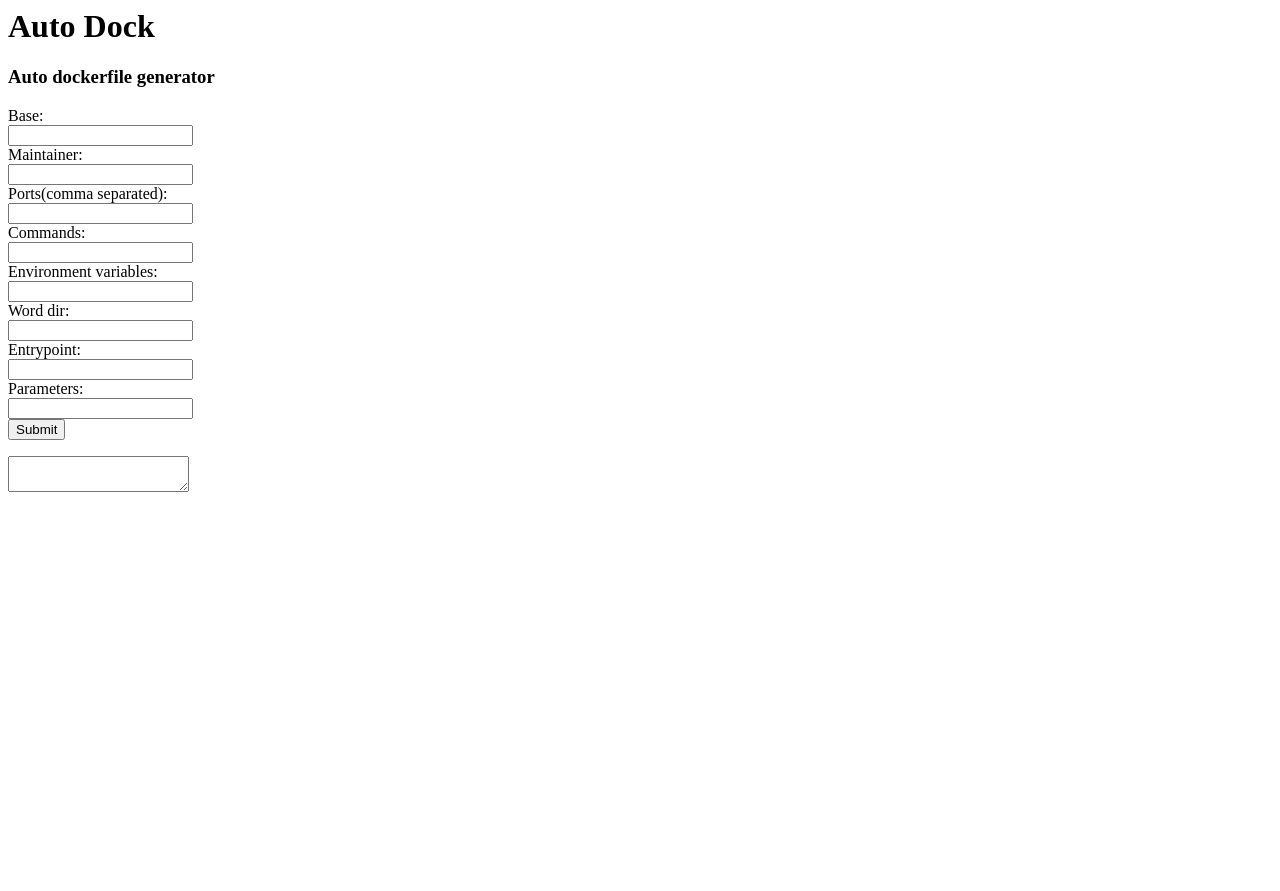
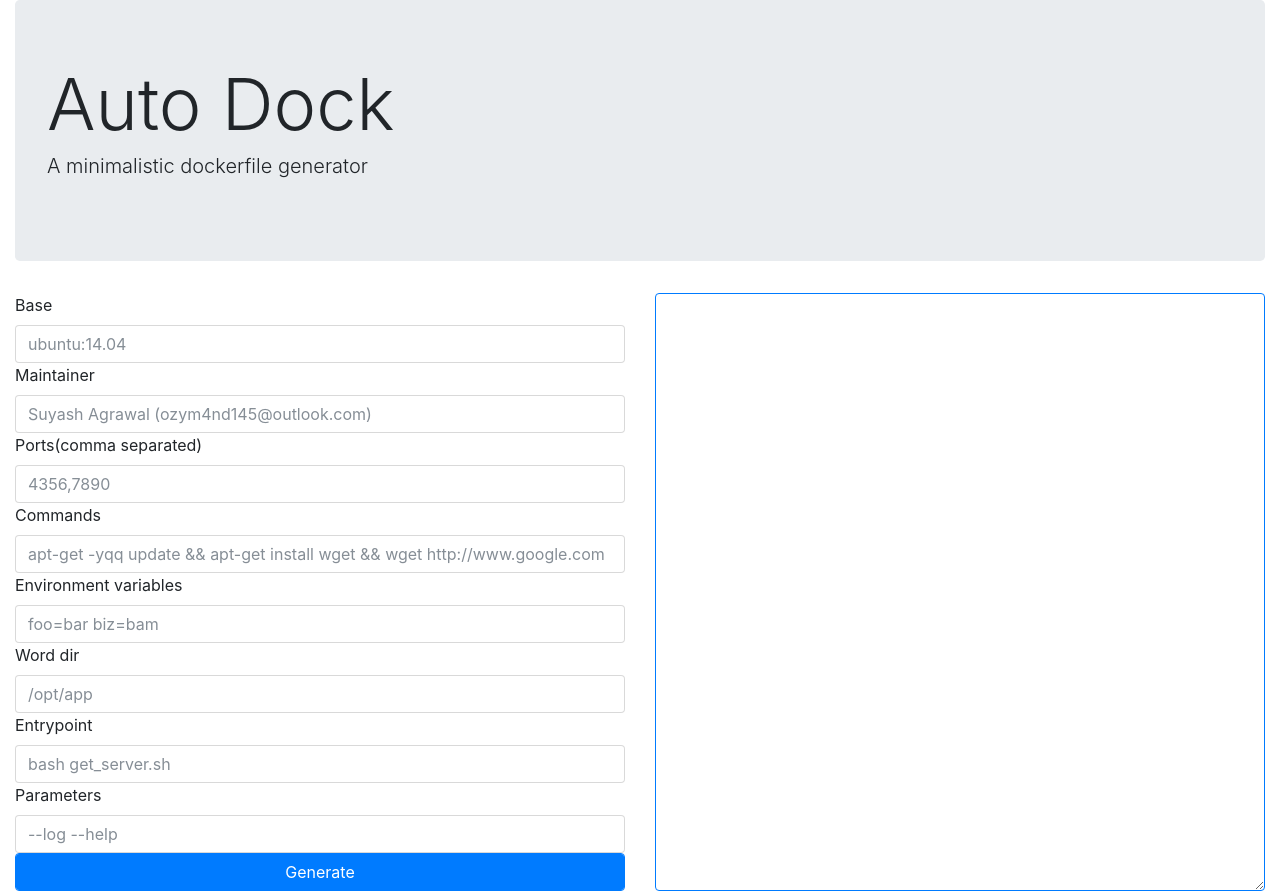
Before and after one commit to ozym4nd145/autodock, a plain HTML site: page index.html in a window 1280 px wide. Before the commit the page ends 800 px from the top, so only its background shows below. Drawn offline with nearby package versions, Linux system fonts and the light colour scheme.

Commit message:
Added styling

```diff
--- a/index.html
+++ b/index.html
@@ -1,33 +1,60 @@
-<html>
+<!DOCTYPE html>
+<html lang="en">
   <head>
+    <!-- Required meta tags -->
+    <meta charset="utf-8">
+    <meta name="viewport" content="width=device-width, initial-scale=1, shrink-to-fit=no">
     <title>
       AutoDock
     </title>
+
+    <!-- Bootstrap CSS -->
+    <link rel="stylesheet" href="https://maxcdn.bootstrapcdn.com/bootstrap/4.0.0-beta/css/bootstrap.min.css" integrity="sha384-/Y6pD6FV/Vv2HJnA6t+vslU6fwYXjCFtcEpHbNJ0lyAFsXTsjBbfaDjzALeQsN6M" crossorigin="anonymous">
+    <link rel="stylesheet" href="main.css">
   </head>
   <body>
-    <h1> Auto Dock </h1>
-    <h3> Auto dockerfile generator </h3>
-    <form id="dockinput" onsubmit="return false;">
-      Base: <br>
-      <input type="text" name="base" id="base"><br>
-      Maintainer: <br>
-      <input type="text" name="maintainer" id="maintainer"><br>
-      Ports(comma separated): <br>
-      <input type="text" name="ports" id="ports"><br>
-      Commands: <br>
-      <input type="text" name="commands" id="commands"><br>
-      Environment variables: <br>
-      <input type="text" name="env" id="env"><br>
-      Word dir: <br>
-      <input type="text" name="workdir" id="workdir"><br>
-      Entrypoint: <br>
-      <input type="text" name="entry" id="entry"><br>
-      Parameters: <br>
-      <input type="text" name="params" id="params"><br>
-      <input type="submit" onclick="autodock_compile();">
-    </form>
-    <textarea id="output">
-    </textarea>
+    <div class="container-fluid">
+      <div class="jumbotron" id="top">
+        <h1 class="display-3"> Auto Dock </h1>
+        <p class="lead">A minimalistic dockerfile generator</p>
+      </div>
+      <div class="row">
+        <div class="col" id="left_pane">
+          <form id="dockinput" onsubmit="return false;">
+            <label for="base">Base</label>
+            <input class="form-control" type="text" name="base" id="base"
+            placeholder="ubuntu:14.04">
+            <label for="maintainer">Maintainer</label>
+            <input class="form-control" type="text" name="maintainer"
+            id="maintainer" placeholder="Suyash Agrawal (ozym4nd145@outlook.com)">
+            <label for="ports">Ports(comma separated)</label>
+            <input class="form-control" type="text" name="ports" id="ports"
+            placeholder="4356,7890">
+            <label for="commands">Commands</label>
+            <input class="form-control" type="text" name="commands"
+            id="commands" placeholder="apt-get -yqq update && apt-get install wget && wget http://www.google.com">
+            <label for="env">Environment variables</label>
+            <input class="form-control" type="text" name="env" id="env"
+            placeholder="foo=bar biz=bam">
+            <label for="workdir">Word dir</label>
+            <input class="form-control" type="text" name="workdir"
+            id="workdir" placeholder="/opt/app">
+            <label for="entry">Entrypoint</label>
+            <input class="form-control" type="text" name="entry" id="entry"
+            placeholder="bash get_server.sh">
+            <label for="params">Parameters</label>
+            <input class="form-control" type="text" name="params" id="params"
+            placeholder="--log --help">
+            <button class="form-control btn btn-primary" type="submit"
+                                         onclick="autodock_compile();">Generate</button>
+          </form>
+        </div>
+        <div class="col" id="right_pane">
+          <textarea class="form-control border border-primary" style="min-width: 100%;
+            min-height: 100%;" id="output"></textarea>
+        </div>
+      </div>
+    </div>
     <script src="compile.js"></script>
   </body>
 </html>
```
Also changed, not shown: main.css (added).
